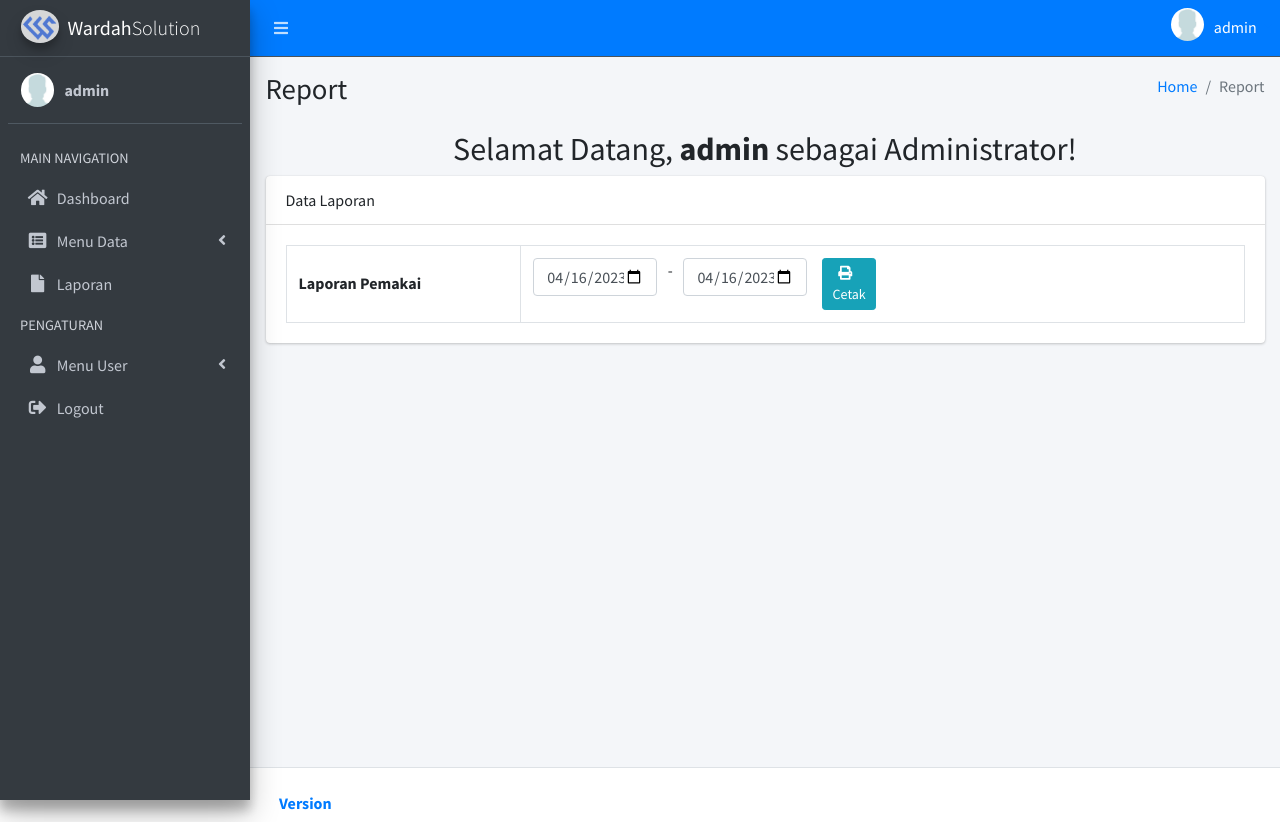
After one commit to mjaka2000/servgenset, a CodeIgniter app: page /database/admin/report in a window 1280 px wide. The commit adds this page. Run offline with CodeIgniter, Linux system fonts and the light colour scheme; a user stored in the database is signed in; data comes from the database, SQL or seed files in the repository; some libraries are stand-ins or nearby versions.

Commit message:
add report pemakai

```diff
--- a/application/controllers/Admin.php
+++ b/application/controllers/Admin.php
@@ -757,6 +757,7 @@ class Admin extends CI_Controller
             $row[] = $d->nama;
             $row[] = $d->alamat;
             $row[] = $d->no_hp;
+            $row[] = $d->tgl_update;
             // $row[] = '<a href="' . base_url('admin/update_data_pemakai/' . $d->id_pemakai) . '" id="id_pemakai" type="button" class="btn btn-sm btn-info" name="btn_edit"><i class="fa fa-edit mr-2"></i></a>
             // <button type="button" id="id_pemakai" data-id="' . $d->id_pemakai . '" class="btn btn-sm btn-danger btn-delete" name="btn_delete"><i class="fa fa-trash mr-2"></i></button>';
 
@@ -797,16 +798,19 @@ class Admin extends CI_Controller
         $this->form_validation->set_rules('nama', 'Nama', 'trim|required');
         $this->form_validation->set_rules('alamat', 'Alamat', 'trim|required');
         $this->form_validation->set_rules('no_hp', 'No Hp', 'trim|required');
+        $this->form_validation->set_rules('tgl_update', 'Tanggal Update', 'trim|required');
 
         if ($this->form_validation->run() === TRUE) {
             $nama = $this->input->post('nama', TRUE);
             $alamat = $this->input->post('alamat', TRUE);
             $no_hp = $this->input->post('no_hp', TRUE);
+            $tgl_update = $this->input->post('tgl_update', TRUE);
 
             $data = array(
                 'nama' => $nama,
                 'alamat' => $alamat,
-                'no_hp' => $no_hp
+                'no_hp' => $no_hp,
+                'tgl_update' => $tgl_update
             );
             $this->M_admin->insert('tb_pemakai', $data);
             $this->session->set_flashdata('msg_sukses', 'Data Berhasil Di Tambahkan');
@@ -823,18 +827,21 @@ class Admin extends CI_Controller
         $this->form_validation->set_rules('nama', 'Nama', 'trim|required');
         $this->form_validation->set_rules('alamat', 'Alamat', 'trim|required');
         $this->form_validation->set_rules('no_hp', 'No Hp', 'trim|required');
+        $this->form_validation->set_rules('tgl_update', 'Tanggal Update', 'trim|required');
 
         if ($this->form_validation->run() === TRUE) {
             $id = $this->input->post('id', TRUE);
             $nama = $this->input->post('nama', TRUE);
             $alamat = $this->input->post('alamat', TRUE);
             $no_hp = $this->input->post('no_hp', TRUE);
+            $tgl_update = $this->input->post('tgl_update', TRUE);
 
             $where = array('id_pemakai' => $id);
             $data = array(
                 'nama' => $nama,
                 'alamat' => $alamat,
-                'no_hp' => $no_hp
+                'no_hp' => $no_hp,
+                'tgl_update' => $tgl_update
             );
             $this->M_admin->update('tb_pemakai', $data, $where);
             $this->session->set_flashdata('msg_sukses', 'Data Berhasil Di Update');
@@ -865,8 +872,40 @@ class Admin extends CI_Controller
         redirect(base_url('admin/tabel_pemakai'));
     }
 
+    public function cetak_pakai()
+    {
+        $tgl_awal = $this->input->post('tgl_awal'); // Ambil data tgl_awal sesuai input (kalau tidak ada set kosong)
+        $tgl_akhir = $this->input->post('tgl_akhir'); // Ambil data tgl_awal sesuai input (kalau tidak ada set kosong)
+        // if (empty($tgl_awal) or empty($tgl_akhir)) { // Cek jika tgl_awal atau tgl_akhir kosong, maka :
+        //     $transaksi = $this->TransaksiModel->view_all();  // Panggil fungsi view_all yang ada di TransaksiModel
+        //     $label = 'Semua Data Transaksi';
+        // } else { // Jika terisi
+        // Panggil fungsi view_by_date yang ada di TransaksiModel
+        // $tgl_awal = date('d-m-Y', strtotime($tgl_awal)); // Ubah format tanggal jadi dd-mm-yyyy
+        // $tgl_akhir = date('d-m-Y', strtotime($tgl_akhir)); // Ubah format tanggal jadi dd-mm-yyyy
+        $label = 'Periode Tanggal ' . date('d-m-Y', strtotime($tgl_awal)) . ' s/d ' .  date('d-m-Y', strtotime($tgl_akhir));
+        // }
+        $data['label'] = $label;
+        $data['pakai'] = $this->M_admin->pakai_periode($tgl_awal, $tgl_akhir);
+        // ob_start();
+        // $data = $this->M_admin->pakai_periode($tgl_awal, $tgl_akhir);
+
+        $this->load->view('admin/report/rep_pakai', $data);
+        // $html = ob_get_contents();
+        // ob_end_clean();
+        // require './vendor/autoload.php'; // Load plugin html2pdfnya
+        // $pdf = new Spipu\Html2Pdf\Html2Pdf('P', 'A4', 'en', array(15, 15, 15, 15), false);  // Settingan PDFnya
+        // $pdf->WriteHTML($html);
+        // $pdf->Output('Data Transaksi.pdf', 'D');
+    }
     ####################################
     // End Data pemakai
     ####################################
 
+    public function report()
+    {
+        $data['avatar'] = $this->M_admin->get_data_avatar('tb_avatar', $this->session->userdata('name'));
+        $data['title'] = 'Report';
+        $this->load->view('admin/report/laporan', $data);
+    }
 }
--- a/application/models/M_admin.php
+++ b/application/models/M_admin.php
@@ -77,7 +77,7 @@ class M_admin extends CI_Model
     //set nama tabel yang akan kita tampilkan datanya
     var $tablepakai = 'tb_pemakai';
     //set kolom order, kolom pertama saya null untuk kolom edit dan hapus
-    var $column_order_pakai = array('nama', 'alamat', 'no_hp', null);
+    var $column_order_pakai = array('nama', 'alamat', 'no_hp', 'tgl_update', null);
 
     var $column_search_pakai = array('nama', 'alamat', 'no_hp');
     // default order
@@ -408,7 +408,18 @@ class M_admin extends CI_Model
         return $query->num_rows();
     }
 
-
+    public function pakai_periode($tgl_awal, $tgl_akhir)
+    {
+        //
+        $tgl_awal = $this->db->escape($tgl_awal);
+        $tgl_akhir = $this->db->escape($tgl_akhir);
+        $query = $this->db->select()
+            ->from('tb_pemakai')
+            ->where('DATE (tgl_update) BETWEEN ' . $tgl_awal . ' AND ' . $tgl_akhir)
+            ->order_by('tgl_update', 'asc')
+            ->get();
+        return $query->result();
+    }
     ####################################
     //* Data Perbaikan Genset
     ####################################
--- /dev/null
+++ b/application/views/admin/report/laporan.php
@@ -0,0 +1,92 @@
+<?php $this->load->view('template/head'); ?>
+<?php $this->load->view('admin/template/nav'); ?>
+<?php $this->load->view('admin/template/sidebar'); ?>
+
+<div class="content-wrapper">
+    <!-- Content Header (Page header) -->
+    <div class="content-header">
+        <div class="container-fluid">
+            <div class="row mb-2">
+                <div class="col-sm-6">
+                    <h1 class="m-0">Report</small></h1>
+                </div><!-- /.col -->
+                <div class="col-sm-6">
+                    <ol class="breadcrumb float-sm-right">
+                        <li class="breadcrumb-item"><a href="#">Home</a></li>
+                        <li class="breadcrumb-item active">Report</li>
+                    </ol>
+                </div><!-- /.col -->
+            </div><!-- /.row -->
+        </div><!-- /.container-fluid -->
+    </div>
+    <!-- /.content-header -->
+
+    <!-- Main content -->
+    <section class="content">
+        <div id="loading">
+            <img src="<?= base_url(); ?>assets/style/loading.gif" alt="loading" width="50%">
+        </div>
+        <div class="container-fluid">
+            <!-- Small boxes (Stat box) -->
+            <h2 align="center">Selamat Datang, <strong><?= $this->session->userdata('name') ?></strong> sebagai Administrator!</h2>
+            <div class="row">
+                <div class="col-12">
+                    <div class="card">
+                        <div class="card-header">
+                            Data Laporan
+                        </div>
+                        <div class="card-body">
+                            <table id="tablepakai" class="table table-bordered table-hover" style="width:100%">
+                                <form action="<?= base_url(); ?>admin/cetak_pakai" method="post" role="form" target="_blank">
+                                    <tr>
+                                        <th style="vertical-align: middle; line-height: 15px;">Laporan Pemakai</th>
+                                        <td style="vertical-align: middle;">
+                                            <div class="row">
+                                                <div class="col-lg-7">
+                                                    <div class="row">
+                                                        <div class="col-md-4">
+                                                            <input type="date" name="tgl_awal" class="form-control" id="tgl_update" placeholder="Tanggal Update" required value="<?= date('Y-m-d'); ?>">
+                                                        </div>&nbsp;-&nbsp;
+                                                        <div class="col-md-4">
+                                                            <input type="date" name="tgl_akhir" class="form-control" id="tgl_update" placeholder="Tanggal Update" required value="<?= date('Y-m-d'); ?>">
+                                                        </div>
+                                                        <div class="col-md-2">
+                                                            <button type="submit" class="btn btn-sm btn-info"><i class="fas fa-print mr-2"></i> Cetak</button>
+                                                        </div>
+                                                    </div>
+                                                </div>
+                                            </div>
+                                        </td>
+                                    </tr>
+                                </form>
+                            </table>
+                            <!-- </div> -->
+                        </div>
+                    </div>
+                </div>
+            </div>
+        </div><!-- /.container-fluid -->
+    </section>
+</div>
+<?php $this->load->view('template/footer'); ?>
+
+<?php $this->load->view('admin/template/script') ?>
+<script>
+    //* Script untuk menampilkan loading
+    document.onreadystatechange = function() {
+        if (document.readyState !== "complete") {
+            document.querySelector(
+                "body").style.visibility = "hidden";
+            document.querySelector(
+                "#loading").style.visibility = "visible";
+        } else {
+            document.querySelector(
+                "#loading").style.display = "none";
+            document.querySelector(
+                "body").style.visibility = "visible";
+        }
+    };
+</script>
+</body>
+
+</html>
--- a/application/views/admin/template/sidebar.php
+++ b/application/views/admin/template/sidebar.php
@@ -26,7 +26,8 @@
                 <li class="nav-header">MAIN NAVIGATION</li>
                 <li class="nav-item">
                     <a href="<?= base_url('admin') ?>" class="nav-link">
-                        <i class="nav-icon fa fa-home"></i> <span>Dashboard</span>
+                        <i class="nav-icon fa fa-home"></i>
+                        <p>Dashboard</p>
                     </a>
 
                 </li>
@@ -65,6 +66,13 @@
                         </li>
                     </ul>
                 </li>
+                <li class="nav-item">
+                    <a href="<?= base_url('admin/report') ?>" class="nav-link">
+                        <i class="nav-icon fa fa-file"></i>
+                        <p>Laporan</p>
+                    </a>
+
+                </li>
                 <li class="nav-header">PENGATURAN</li>
                 <li class="nav-item ">
                     <a href="#" class="nav-link">
```
Also changed, not shown: application/views/admin/report/rep_pakai.php (added, +57 -0 lines).
